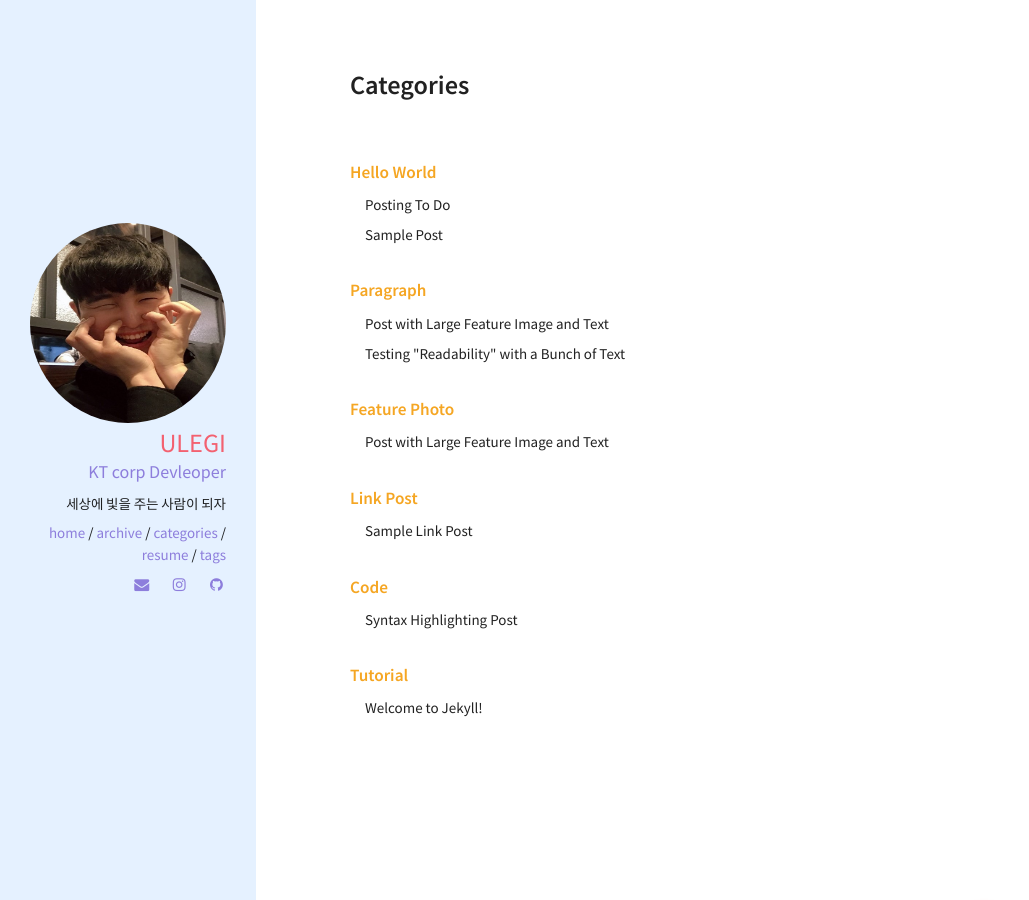
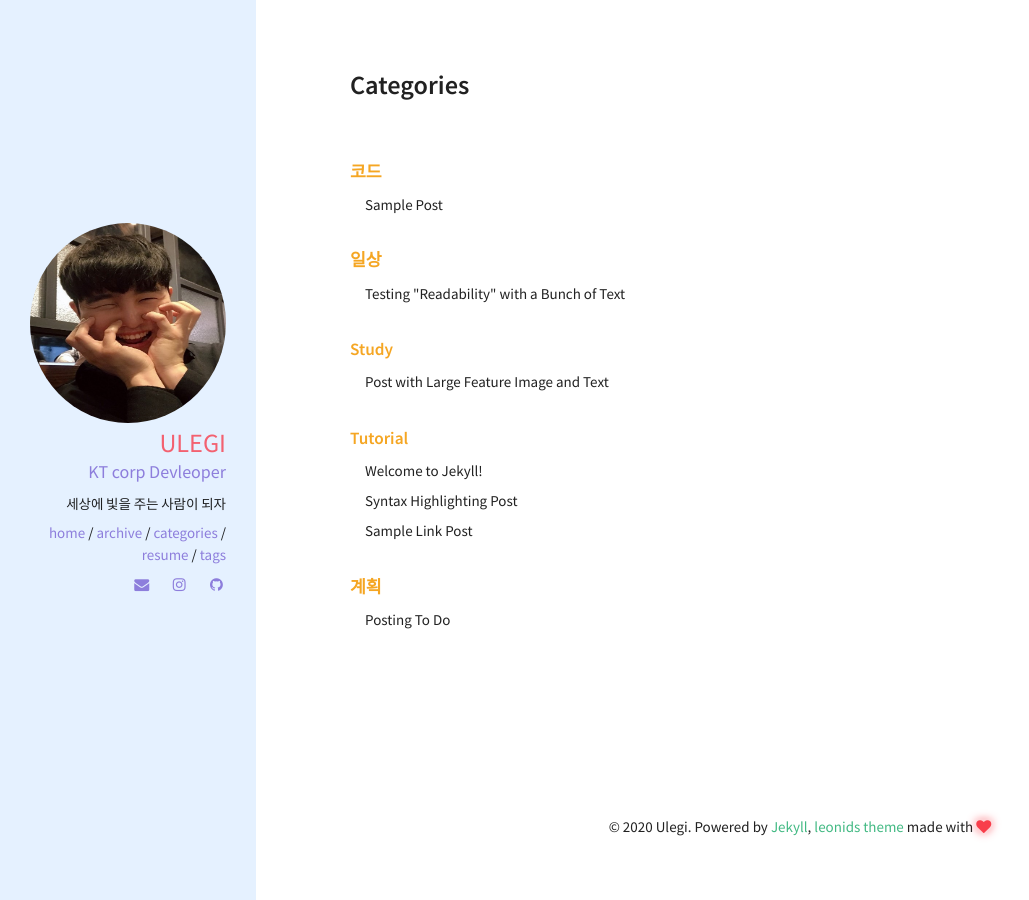
Before and after one commit to Ulegi/Ulegi.github.io, a Jekyll site: the page built from categories/index.html, in a window 1280 px wide. Shown: the whole page, without its empty margins (0-1029 px from the left). Built offline with Jekyll 4.4.1, drawn with Linux system fonts in a browser that asks for light colours.

Commit message:
categories changed

```diff
--- a/_posts/2011-03-10-sample-post.md
+++ b/_posts/2011-03-10-sample-post.md
@@ -2,7 +2,7 @@
 layout: post
 title: Sample Post
 excerpt: "Just about everything you'll need to style in the theme: headings, paragraphs, blockquotes, tables, code blocks, and more."
-categories: [hello world]
+categories: [코드]
 comments: true
 image:
   feature: https://images.unsplash.com/photo-1440635592348-167b1b30296f?crop=entropy&dpr=2&fit=crop&fm=jpg&h=475&ixjsv=2.1.0&ixlib=rb-0.3.5&q=50&w=1250
--- a/_posts/2012-05-22-readability-post.md
+++ b/_posts/2012-05-22-readability-post.md
@@ -2,7 +2,7 @@
 layout: post
 title: "Testing \"Readability\" with a Bunch of Text"
 excerpt: "A ton of text to test readability."
-categories: [paragraph]
+categories: [일상]
 comments: true
 ---
 
--- a/_posts/2013-05-23-readability-feature-post.md
+++ b/_posts/2013-05-23-readability-feature-post.md
@@ -2,7 +2,7 @@
 layout: post
 title: "Post with Large Feature Image and Text"
 excerpt: "Custom written post descriptions are the way to go... if you're not lazy."
-categories: [paragraph, feature photo]
+categories: [study]
 comments: true
 image:
   feature: https://images.unsplash.com/photo-1444703686981-a3abbc4d4fe3?crop=entropy&dpr=2&fit=crop&fm=jpg&h=475&ixjsv=2.1.0&ixlib=rb-0.3.5&q=50&w=1250
--- a/_posts/2013-08-12-sample-link-post.md
+++ b/_posts/2013-08-12-sample-link-post.md
@@ -2,7 +2,7 @@
 layout: post
 title: "Sample Link Post"
 excerpt: "Try click on the link icon."
-categories: [link post]
+categories: [tutorial]
 link: http://renyuanz.github.io
 share: true
 ---
--- a/_posts/2013-08-16-code-highlighting-post.md
+++ b/_posts/2013-08-16-code-highlighting-post.md
@@ -2,7 +2,7 @@
 layout: post
 title: Syntax Highlighting Post
 excerpt: "Demo post displaying the various ways of highlighting code in Markdown."
-categories: [code]
+categories: [tutorial]
 modified: 2014-09-14
 comments: true
 ---
--- a/_posts/2020-03-01-PostingToDo.md
+++ b/_posts/2020-03-01-PostingToDo.md
@@ -1,7 +1,7 @@
 ---
 layout: post
 title: Posting To Do
-categories: [hello world]
+categories: [계획]
 comments: true
 image:
   feature: https://images.unsplash.com/photo-1440635592348-167b1b30296f?crop=entropy&dpr=2&fit=crop&fm=jpg&h=475&ixjsv=2.1.0&ixlib=rb-0.3.5&q=50&w=1250
```
Also changed, not shown: 1 other file.
